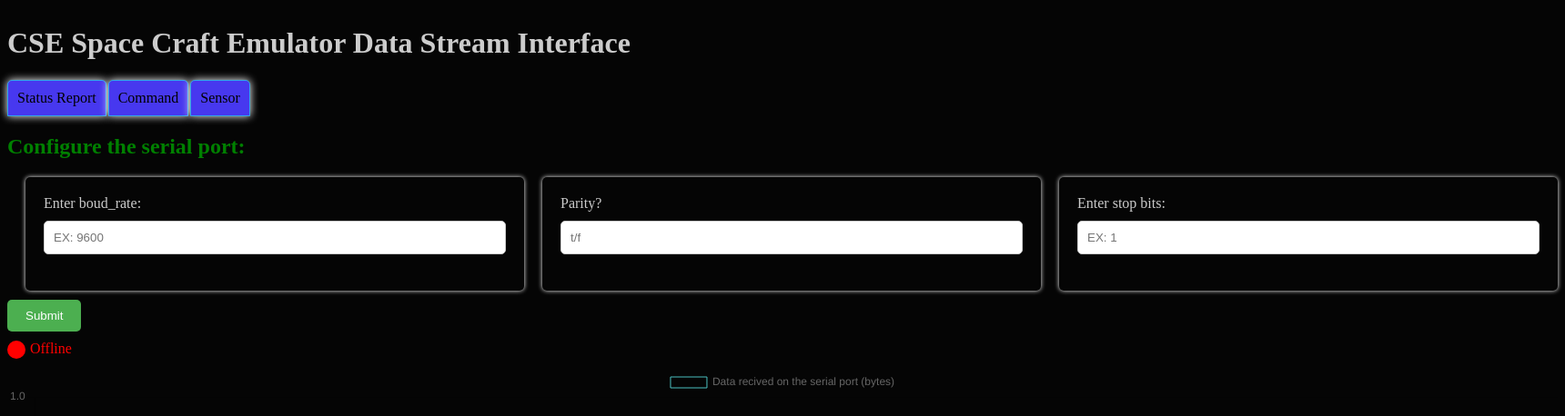
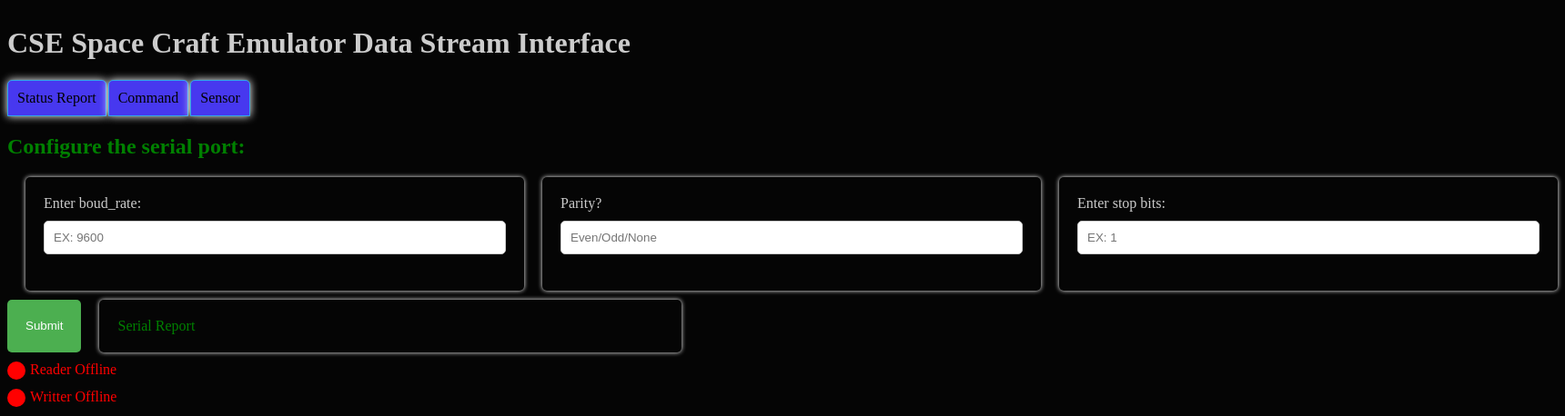
Before and after one commit to Center-for-Space-Engineering/ground_station, a Python web app: template src/host/templates/data_stream.html in a window 1720 px wide. Shown: the top 458 px of the page at 91% size. Run offline with Jinja, Linux system fonts and the light colour scheme; the template is opened without the code that fills it, so the values that code supplies are empty.

Commit message:
NOT working just done for day

```diff
--- a/src/host/main.py
+++ b/src/host/main.py
@@ -31,7 +31,7 @@ from DTOs.print_message_dto import print_message_dto
 
 hostname = '144.39.167.206' #get this by running hostname -I
 # hostname = '127.0.0.1'
-port = 5000
+port = 8080
 serial_listener_name = 'serial listener'
 serial_writter_name = 'serial writter'
 server_listener_name = 'CSE_Server_Listener' #this the name for the interal thread that collect server info
@@ -53,7 +53,7 @@ def main():
     #note because the server requires a theard to run, it cant have a dedicated thread to listen to coms like
     #other classes so we need another class object to listen to interal coms for the server.
     server_message_handler = serverMessageHandler(coms=coms)
-    server = serverHandler(hostname, port, coms, cmd, serverMessageHandler, server_listener_name, serial_writter_name)
+    server = serverHandler(hostname, port, coms, cmd, serverMessageHandler, server_listener_name, serial_writter_name, serial_listener_name)
 
 
     #first start our thread handler and the message haandler (coms) so we can start reporting
--- a/src/host/source/page_manigure.js
+++ b/src/host/source/page_manigure.js
@@ -38,7 +38,7 @@ function refresh_logger_report()
             });
         },
         error: function(error) {
-            console.error('Error fetching logger updated content:', error);
+            // console.error('Error fetching logger updated content:', error);
         }
     });
 }
@@ -59,7 +59,7 @@ function refresh_prem_logger_report()
             });
         },
         error: function(error) {
-            console.error('Error fetching logger updated content:', error);
+            // console.error('Error fetching logger updated content:', error);
         }
     });
 }
@@ -88,7 +88,7 @@ function refresh_thread_report()
             });
         },
         error: function(error) {
-            console.error('Error fetching logger updated content:', error);
+            // console.error('Error fetching logger updated content:', error);
         }
     });
 }
@@ -109,7 +109,7 @@ function refresh_status_report()
             });
             },
         error: function(error) {
-            console.error('Error fetching logger updated content:', error);
+            // console.error('Error fetching logger updated content:', error);
         }
     });
 }
@@ -181,10 +181,10 @@ function send_serial_request() {
     fetch(`/start_serial?` + queryString)
         .then(response => response.text())
         .then(data => {
-            // document.getElementById('result_serial').innerHTML = data;
+            document.getElementById('result_serial_config').innerHTML = data;
         })
         .catch(error => {
             // console.error('Error making GET request:', error);
-            // document.getElementById('result_serial').innerHTML = 'Error: ' + error.message;
+            document.getElementById('result_serial_config').innerHTML = 'Error: ' + error.message;
         });
 }
--- a/src/host/templates/data_stream.html
+++ b/src/host/templates/data_stream.html
@@ -141,18 +141,26 @@
         </div>
         <div class="box_style">
             <label class = "white-text" for="user_text">Parity? </label>
-            <input type="text" id="parity" placeholder="t/f">
+            <input type="text" id="parity" placeholder="Even/Odd/None">
         </div>
         <div class="box_style">
             <label class = "white-text" for="user_text">Enter stop bits: </label>
             <input type="text" id="stop_bit" placeholder="EX: 1">
         </div>
     </div>
-    <button class = "button_formatt" onclick="send_run_request()">Submit</button>
-
     <div class="container">
-        <div class="status-circle status-red"></div>
-        <span class="red-text">Offline</span>
+        <button class = "button_formatt" onclick="send_serial_request()">Submit</button>
+        <div class="box_style">
+            <div class="green-text" id="result_serial_config">Serial Report</div>
+        </div>
+    </div>
+    <div class="container">
+        <div class="status-circle status-red" id = "reader_status"></div>
+        <span class="red-text" id = "reader_status_text">Reader Offline</span>
+    </div>
+    <div class="container">
+        <div class="status-circle status-red" id="writter_status"></div>
+        <span class="red-text" id="writter_status_text">Writter Offline</span>
     </div>
 
     <canvas id="myLineChart" width="400" height="150"></canvas>
@@ -203,6 +211,34 @@
 
         // Update the line chart every second
         setInterval(function() {
+            // fetch('/serial_running_listener')
+            //     .then(response => response.text())
+            //     .then(dat => {
+            //         if (data == 'Online')
+            //         {
+            //             var status = document.getElementById('reader_status');
+            //             status.classList.remove('status-red');
+            //             status.classList.add('status-green');
+            //             document.getElementById('reader_status_text').inenrText = "Reader Online";
+            //         }
+            //     })
+            //     .catch(error => {
+            //         document.getElementById('reader_status_text').inenrText = "Error getting report for reader";
+            //     });
+            // fetch('/serial_running_writter')
+            //     .then(response => response.text())
+            //     .then(dat => {
+            //         if (data == 'Online')
+            //         {
+            //             var status = document.getElementById('writter_status');
+            //             status.classList.remove('status-red');
+            //             status.classList.add('status-green');
+            //             document.getElementById('writter_status_text').inenrText = "Writter Online";
+            //         }
+            //     })
+            //     .catch(error => {
+            //         document.getElementById('writter_status_text').inenrText = "Error getting report for writter";
+            //     });
             fetch('/get_serial_info_update')  // Assume a Flask route to get updated data
                 .then(response => response.json())
                 .then(data => {
@@ -211,7 +247,7 @@
                 .catch(error => {
                     console.error('Error fetching data:', error);
                 });
-        }, 2500);  // Update every 1000 milliseconds (1 second)
+        }, 1000);  // Update every 1000 milliseconds (1 second)
     </script>
 </body>
 </html>
```
Also changed, not shown: src/host/server.py (+40 -3 lines).
